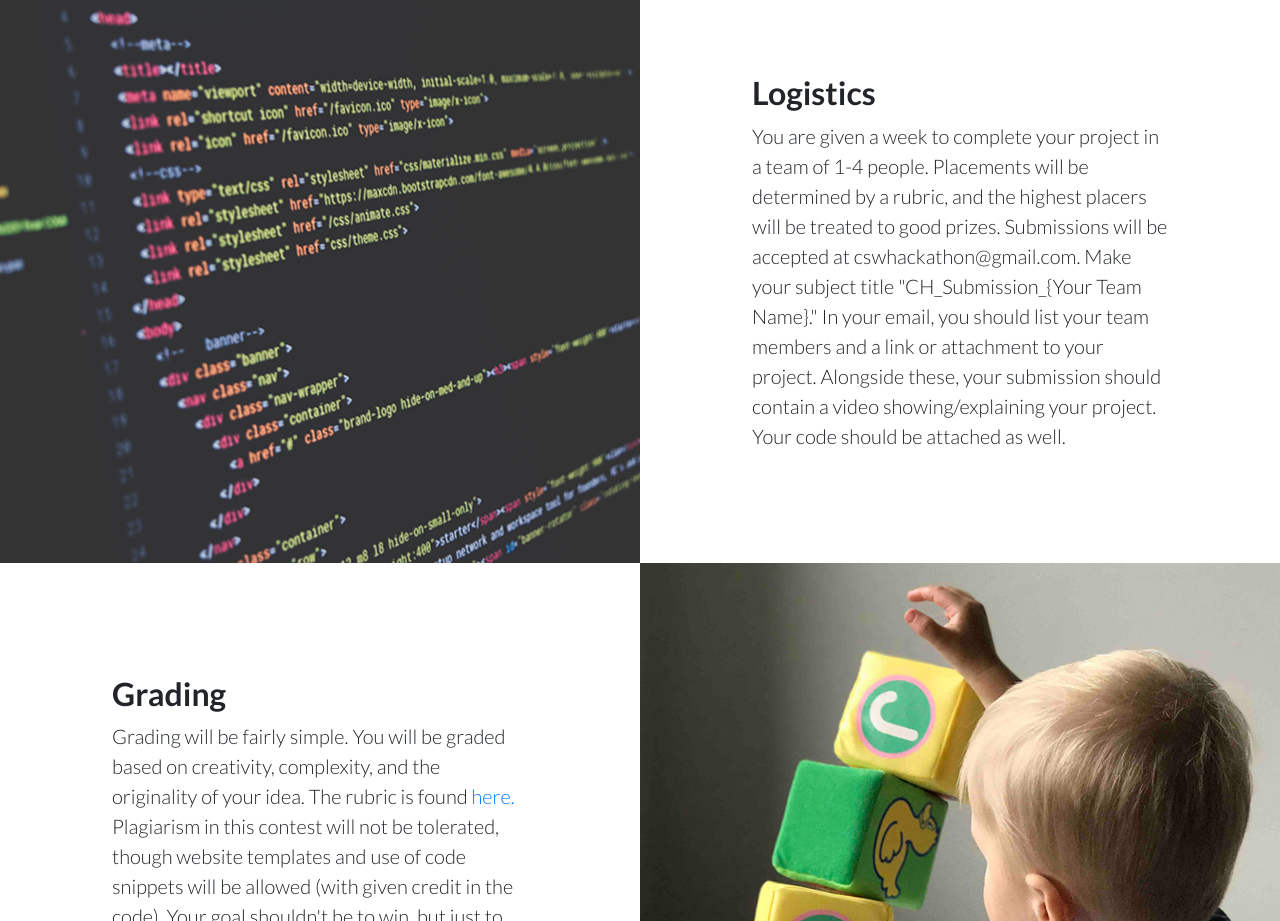
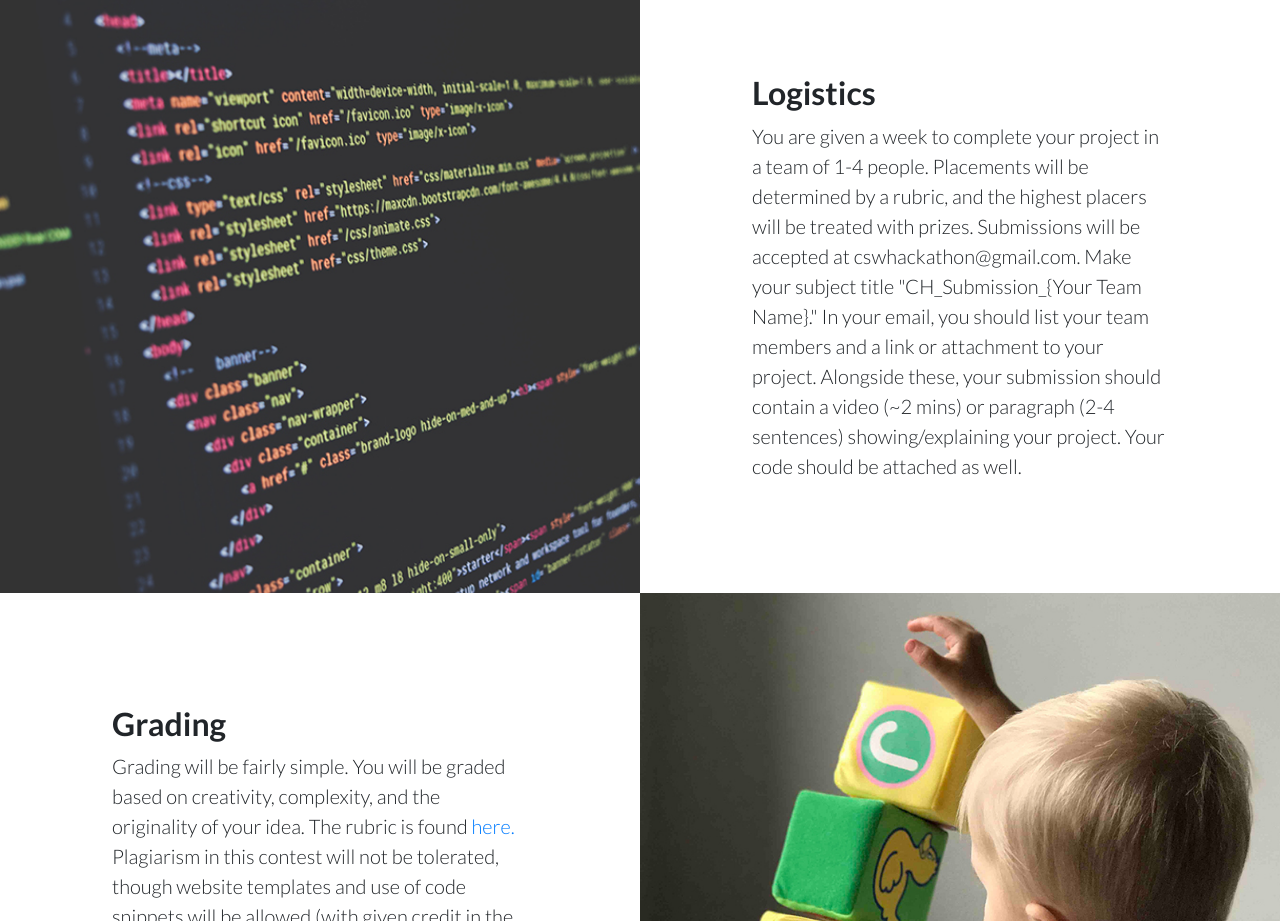
Before and after one commit to csw-acm/charterhacks2020, a website: page index.html in a window 1280 px wide. Shown: the part 1200-2121 px from the top of the page. Drawn offline with Linux system fonts and the light colour scheme.

Commit message:
Update index.html

```diff
--- a/index.html
+++ b/index.html
@@ -62,7 +62,7 @@
         <div class="col-lg-6 text-white showcase-img" style="background-image: url('img/bg-showcase-2.jpg');"></div>
         <div class="col-lg-6 my-auto showcase-text">
           <h2>Logistics</h2>
-          <p class="lead mb-0">You are given a week to complete your project in a team of 1-4 people. Placements will be determined by a rubric, and the highest placers will be treated to good prizes. Submissions will be accepted at cswhackathon@gmail.com. Make your subject title "CH_Submission_{Your Team Name}." In your email, you should list your team members and a link or attachment to your project. Alongside these, your submission should contain a video showing/explaining your project. Your code should be attached as well.</p>
+          <p class="lead mb-0">You are given a week to complete your project in a team of 1-4 people. Placements will be determined by a rubric, and the highest placers will be treated with prizes. Submissions will be accepted at cswhackathon@gmail.com. Make your subject title "CH_Submission_{Your Team Name}." In your email, you should list your team members and a link or attachment to your project. Alongside these, your submission should contain a video (~2 mins) or paragraph (2-4 sentences) showing/explaining your project. Your code should be attached as well.</p>
         </div>
       </div>
       <div class="row no-gutters">
```
